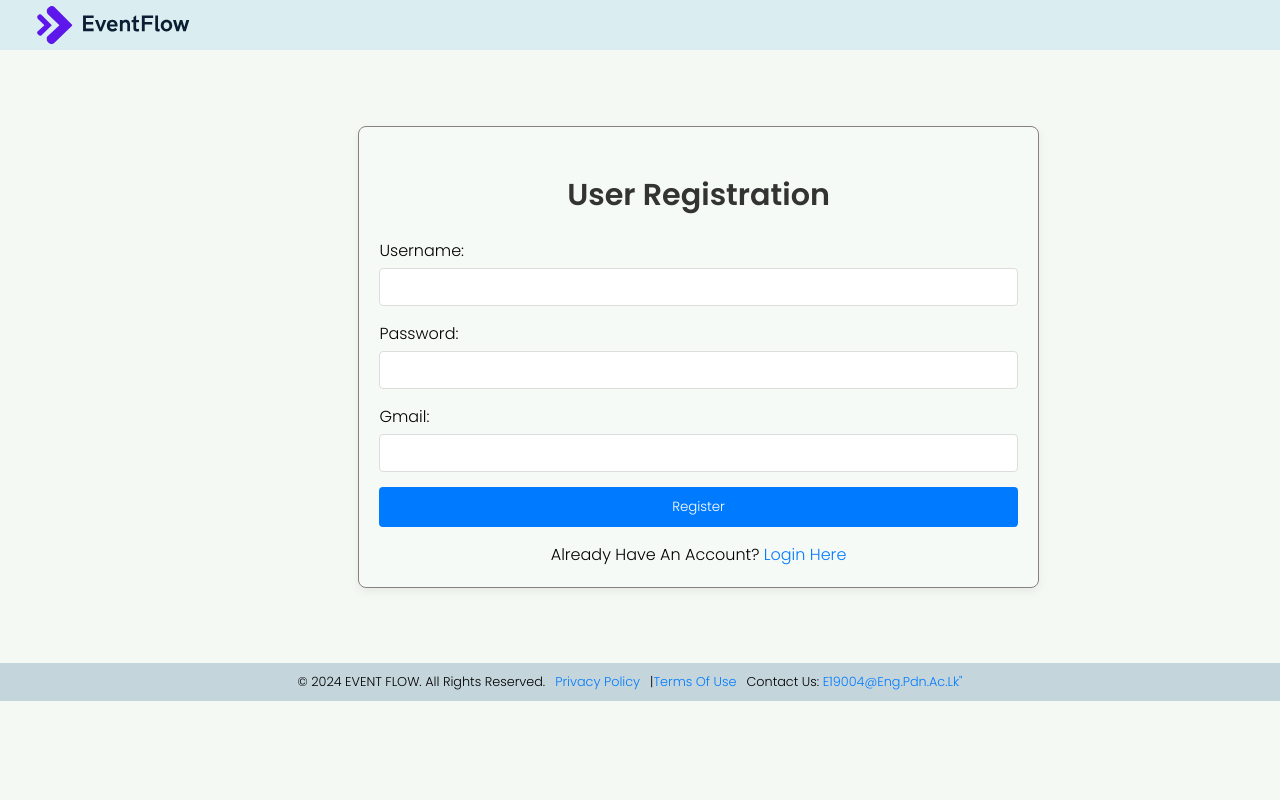
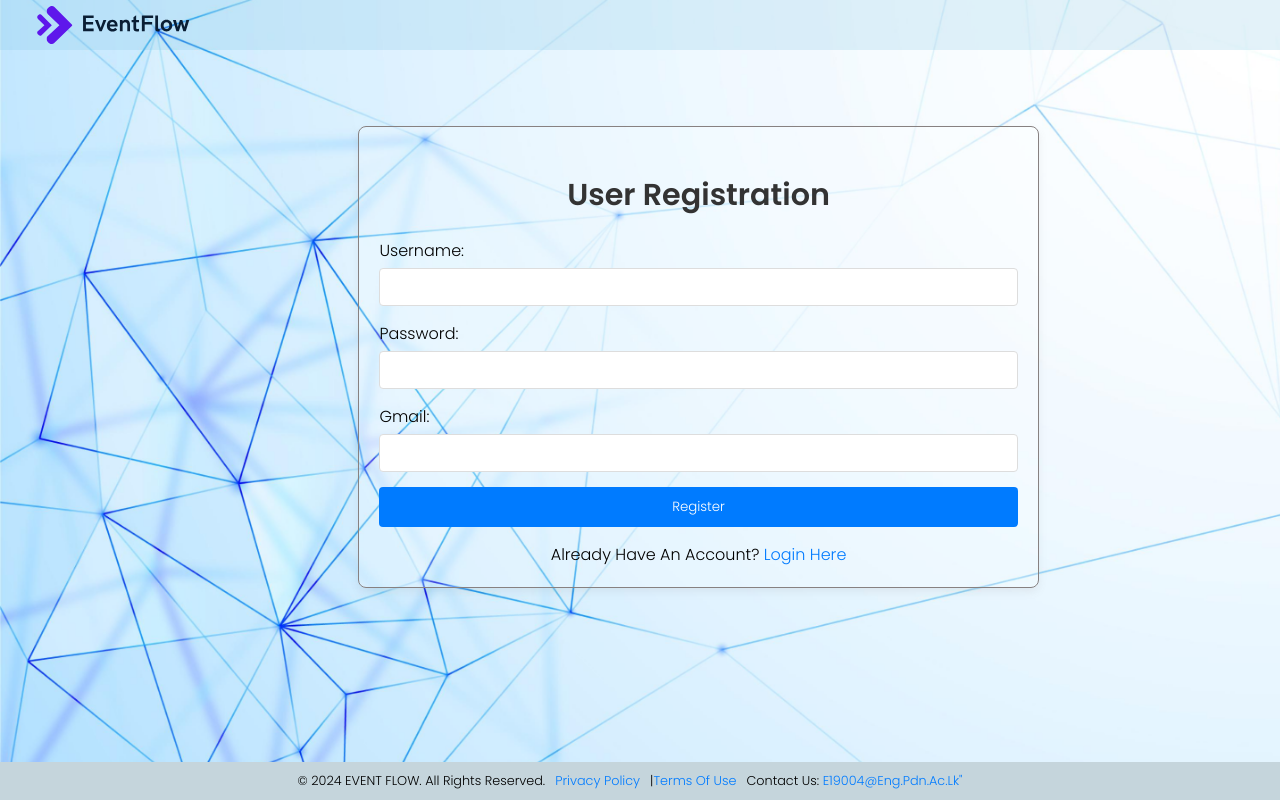
Before and after one commit to cepdnaclk/e19-3yp-Event-Attendance-Management-System, a React (Create React App) app in the folder admin-ui/: page /register in a window 1280 px wide. Built offline with nearby package versions, Linux system fonts and the light colour scheme.

Commit message:
Change styles

```diff
--- a/admin-ui/src/style.css
+++ b/admin-ui/src/style.css
@@ -2,15 +2,6 @@
   box-sizing: border-box;
   font-family:"Poppins", sans-serif;
 }
-
-body{
-  margin: 0;
-  /* background-image: url('../public/images/background.png'); */
-  background-repeat: no-repeat;
-  background-attachment: fixed;
-  background-size: cover;
-}
-
 
 
 .header1{
@@ -160,6 +151,9 @@ border: solid 0.1px rgb(135, 129, 129);
 
 
 .footer {
+  position: fixed;
+  bottom: 0;
+  left: 0;
   display: flex;
   align-items: center;
   text-align: center;
@@ -170,7 +164,9 @@ border: solid 0.1px rgb(135, 129, 129);
   justify-content: center;
   height: 1.0cm;
   font-weight: 300;
+  width: 100%;
 }
+
 .footer p{
   padding-right: 10px;
 }
@@ -182,3 +178,24 @@ border: solid 0.1px rgb(135, 129, 129);
 .footer a:hover {
   text-decoration: underline;
 }
+
+
+.logpage {
+  position: fixed;
+  top: 0;
+  left: 0;
+  width: 100%;
+  height: 100%;
+  background-size: cover;
+  background-image: url('../public/images/background.png');
+}
+
+.registration-form {
+  position: fixed;
+  top: 0;
+  left: 0;
+  width: 100%;
+  height: 100%;
+  background-size: cover;
+  background-image: url('../public/images/background.png');
+}
```
Also changed, not shown: admin-ui/src/pages/Login_page.js (+41 -15 lines).
